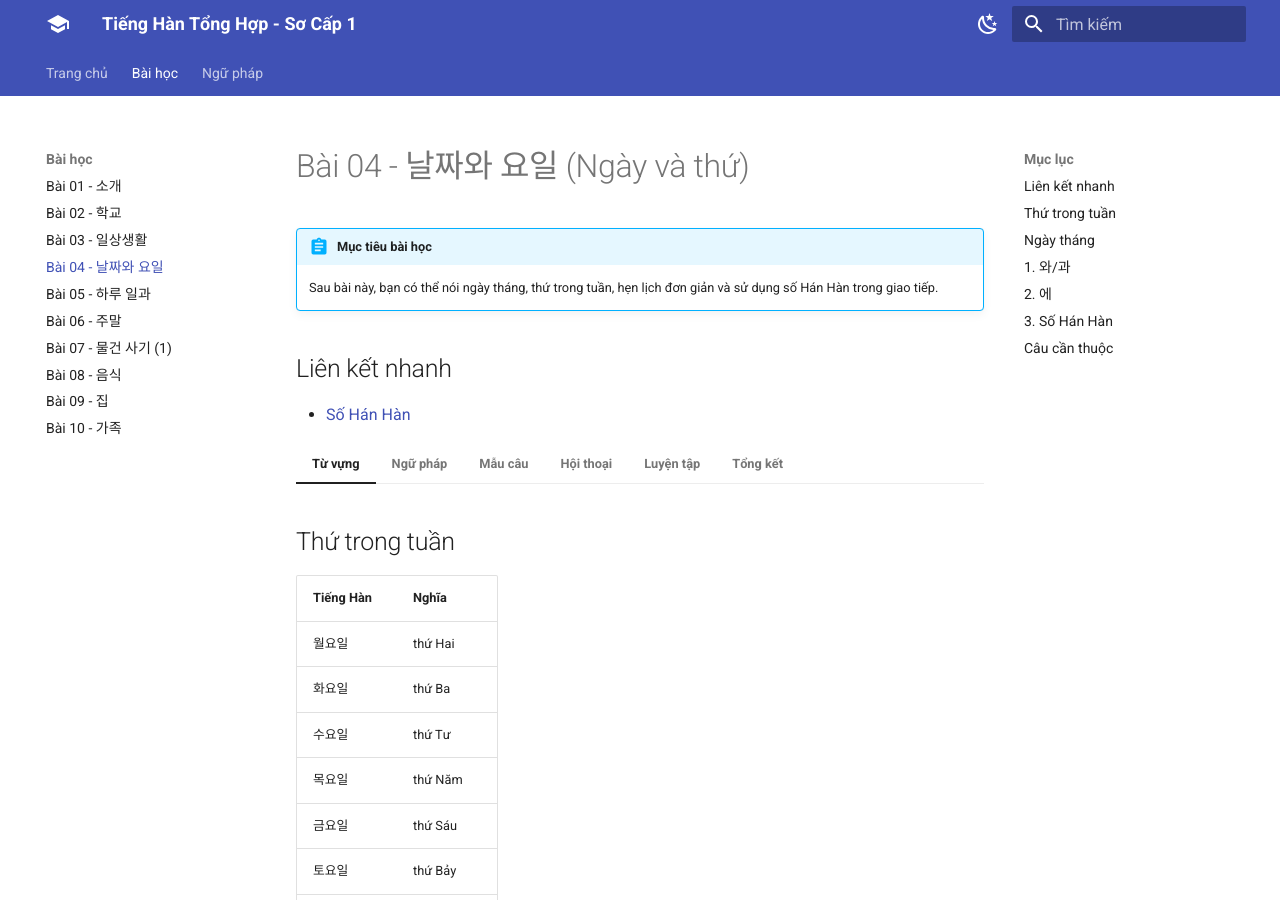
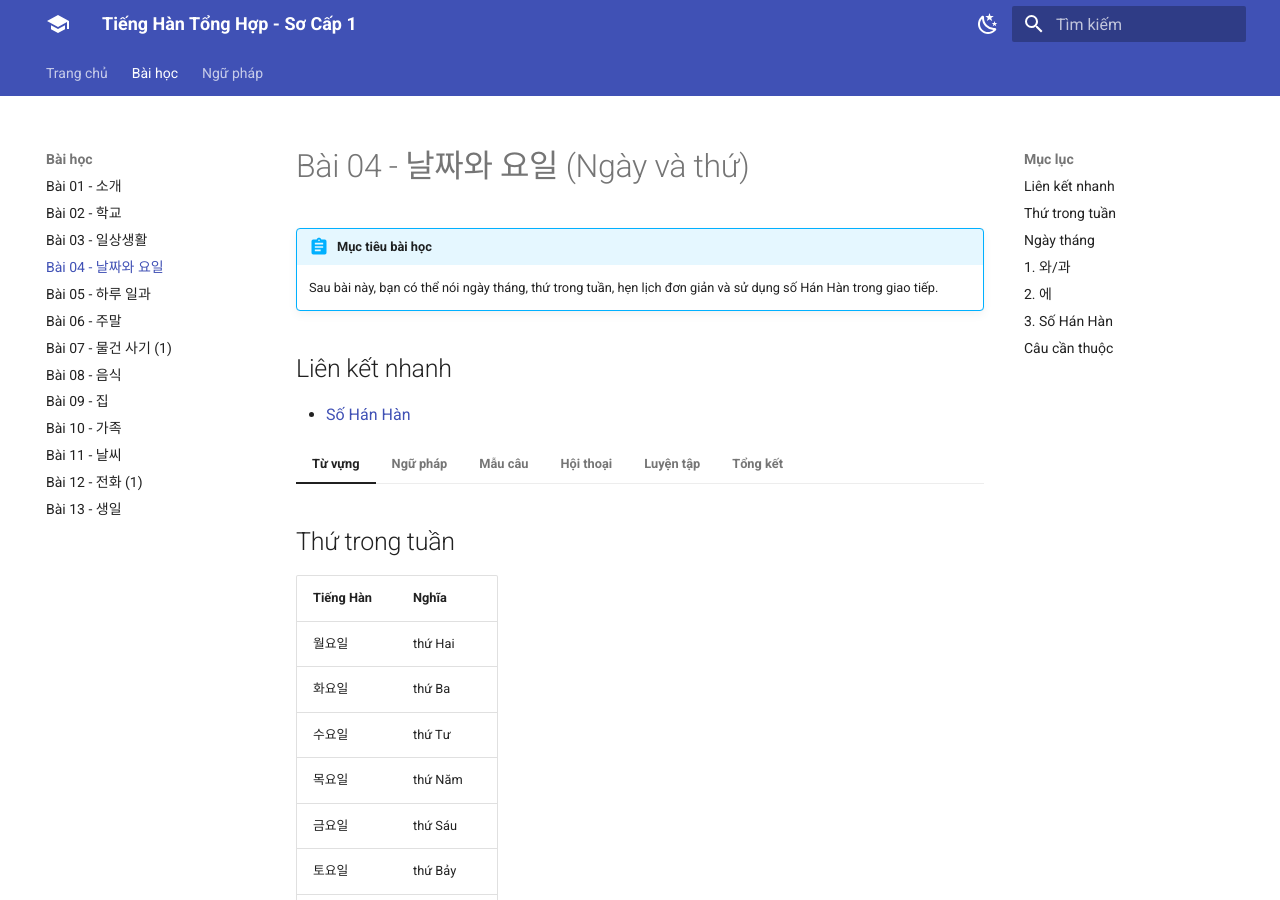
Before and after one commit to toanGa/tienghan-quyen1, an MkDocs documentation site: the page built from docs/lessons/bai-04.md, in a window 1280 px wide and 900 px high. Built offline with MkDocs 1.6.1 and Material for MkDocs 9.7.7, drawn with Linux system fonts in a browser that asks for light colours.

Commit message:
Add lessons 11 to 13 and related grammar to navigation

```diff
--- a/mkdocs.yml
+++ b/mkdocs.yml
@@ -71,12 +71,18 @@
       - Bài 08 - 음식: lessons/bai-08.md
       - Bài 09 - 집: lessons/bai-09.md
       - Bài 10 - 가족: lessons/bai-10.md
+      - Bài 11 - 날씨: lessons/bai-11.md
+      - Bài 12 - 전화 (1): lessons/bai-12.md
+      - Bài 13 - 생일: lessons/bai-13.md
   - Ngữ pháp:
       - 입니다: grammar/imnida.md
       - 입니까?: grammar/imnikka.md
       - 은/는: grammar/eun-neun.md
       - 이/가: grammar/i-ga.md
       - "-(으)시-": grammar/honorific-si.md
+      - "-(으)ㄹ 거예요": grammar/eul-geoyeyo.md
+      - "-(으)려고 하다": grammar/euryeogo-hada.md
+      - "-(으)ㄹ까요?": grammar/eulkkayo.md
       - "-ㅂ/습니다": grammar/seumnida.md
       - Số Hán Hàn: grammar/sino-korean-numbers.md
       - "-아/어요": grammar/a-eoyo.md
```
